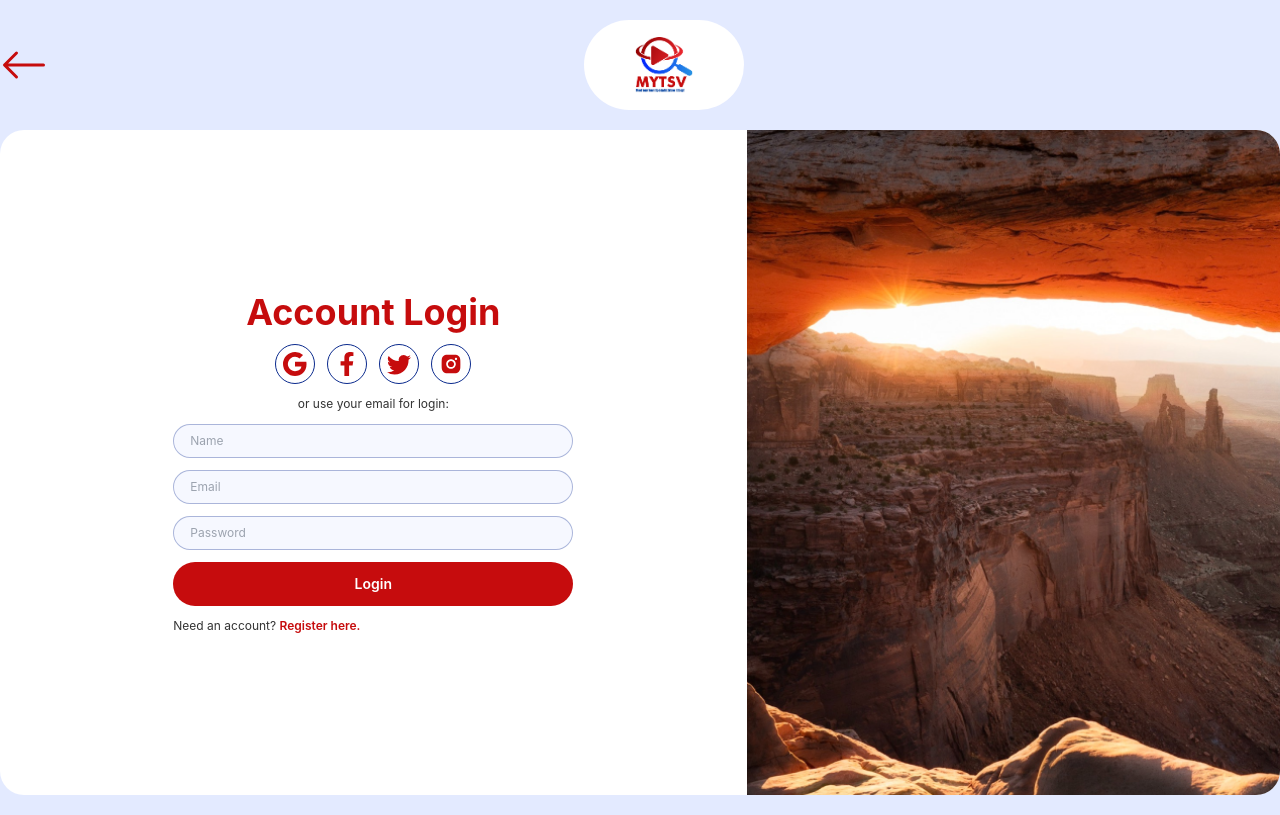
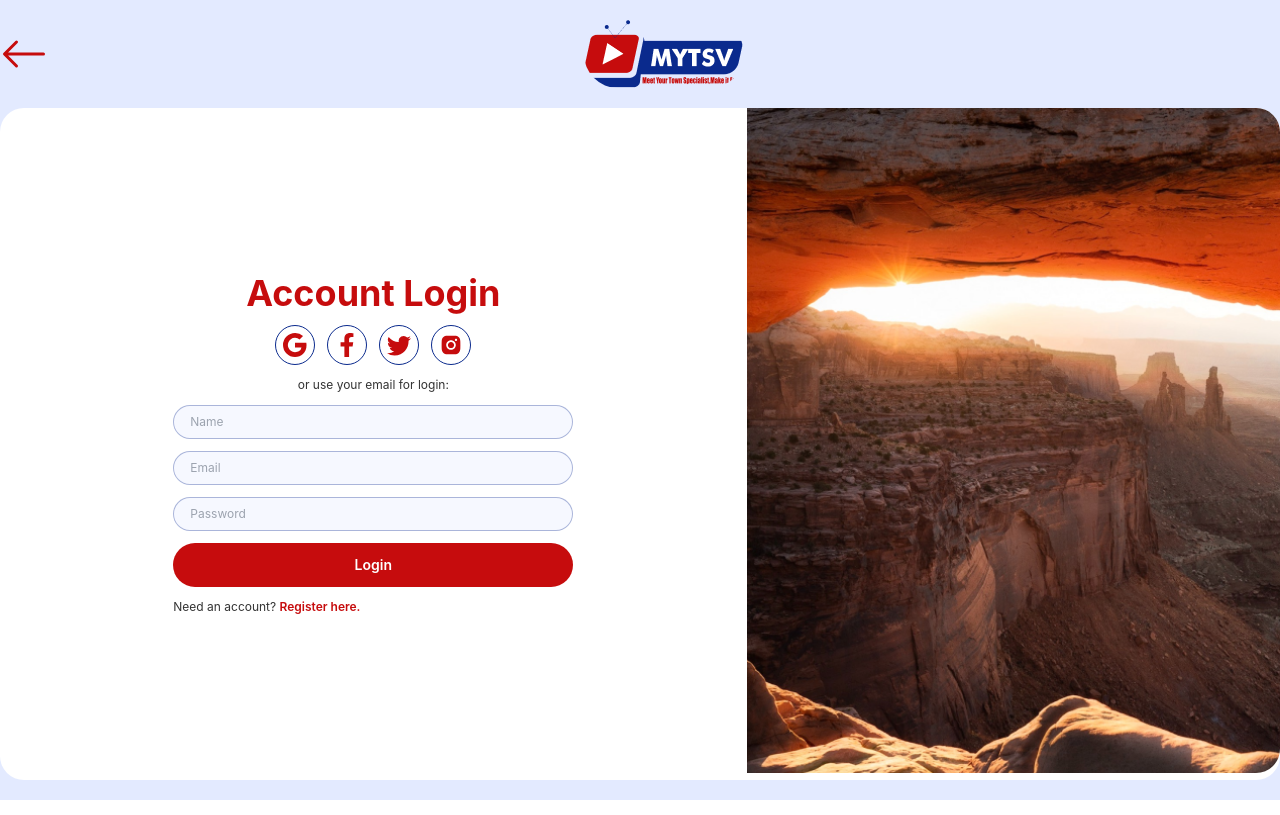
Before and after one commit to sesita/tsv, a React (Create React App) app: page /signin in a window 1280 px wide. Built offline with nearby package versions, Linux system fonts and the light colour scheme.

Commit message:
fix: bugs

```diff
--- a/src/pages/Auth/Signin.js
+++ b/src/pages/Auth/Signin.js
@@ -45,7 +45,7 @@ const Signin = () => {
               onClick={() => navigate(-1)}
             />
             <Link to="/">
-              <img src={require("../../assets/img/logo.jpg")} alt="" className="w-40 h-25 rounded-full" />
+              <img src="/logo.png" alt="" className="w-40 h-25 rounded-full" />
             </Link>
             <span></span>
           </div>
--- a/src/pages/Auth/Signup.js
+++ b/src/pages/Auth/Signup.js
@@ -62,7 +62,7 @@ const Signup = () => {
               onClick={() => navigate(-1)}
             />
             <Link to="/">
-              <img src={require("../../assets/img/logo.jpg")} alt="" className="w-40 h-25 rounded-full" />
+              <img src="/logo.png" alt="" className="w-40 h-25 rounded-full" />
             </Link>
             <span></span>
           </div>
```
Also changed, not shown: public/logo192.png (deleted), public/logo512.png (deleted).
